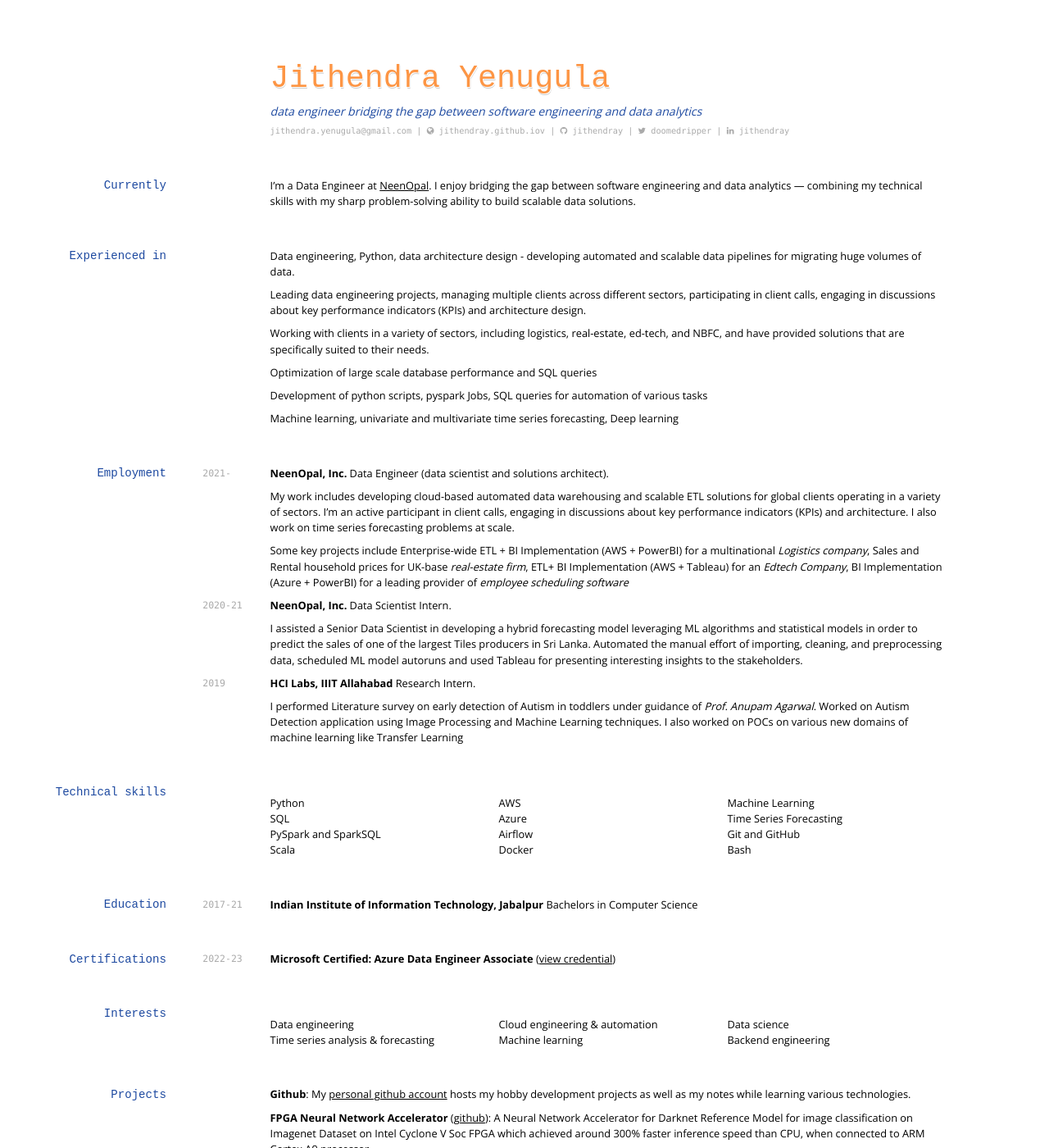
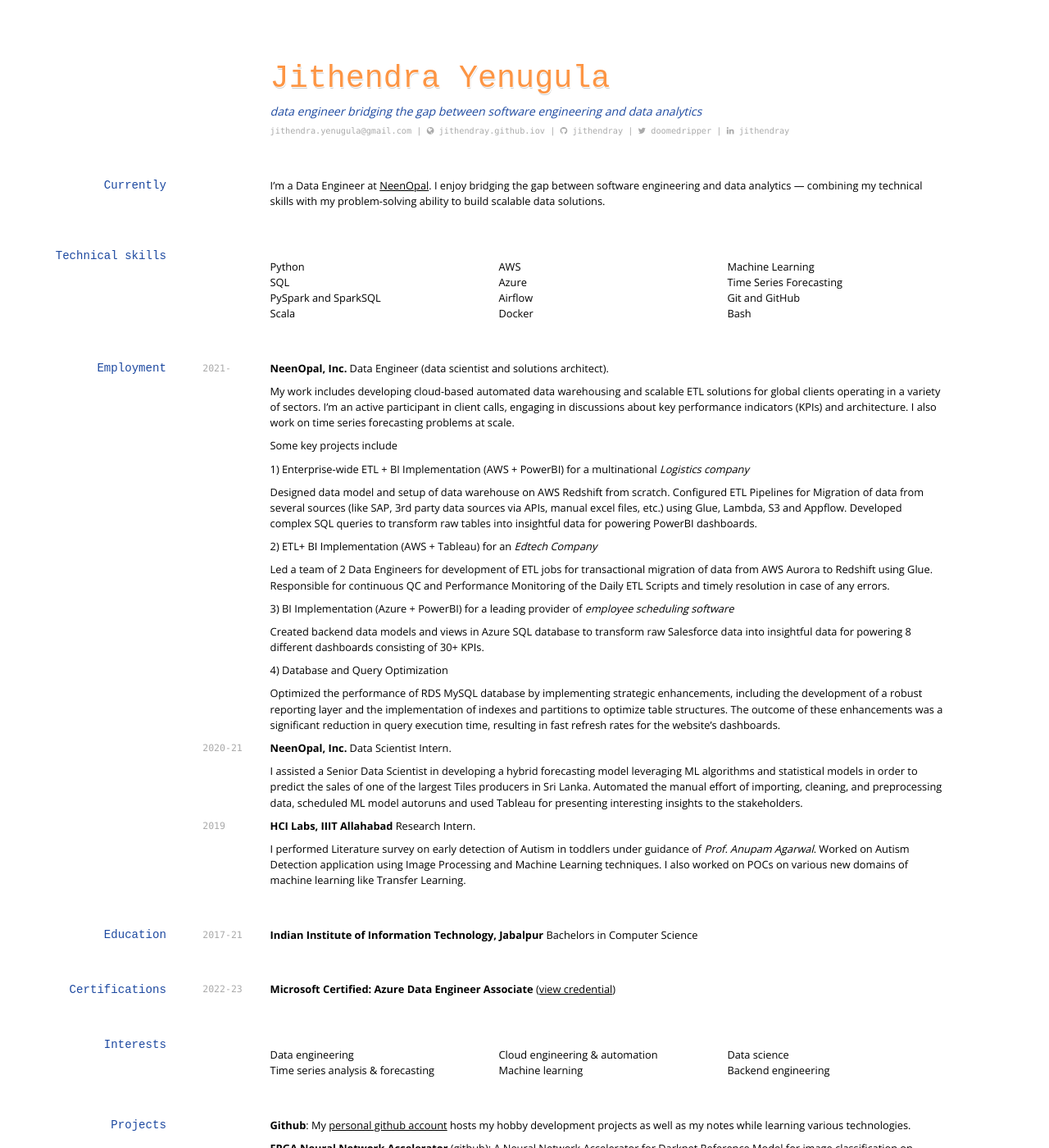
Before and after one commit to jithendray/cv, a Jekyll site: the page built from index.md, in a window 1280 px wide and 1400 px high. Shown: the whole window at 82% size. Built offline with Jekyll 4.4.1, drawn with Linux system fonts in a browser that asks for light colours; nearby versions of some CDN libraries.

Commit message:
index-skills-top

```diff
--- a/index.md
+++ b/index.md
@@ -20,8 +20,9 @@
 
 ## Currently
 
-I'm a Data Engineer at [NeenOpal](https://www.neenopal.com/). I enjoy bridging the gap between software engineering and data analytics — combining my technical skills with my sharp problem-solving ability to build scalable data solutions.
+I'm a Data Engineer at [NeenOpal](https://www.neenopal.com/). I enjoy bridging the gap between software engineering and data analytics — combining my technical skills with my problem-solving ability to build scalable data solutions.
 
+<!--
 ## Experienced in
 > Data engineering, Python, data architecture design - developing automated and scalable data pipelines for migrating huge volumes of data.
 
@@ -34,42 +35,7 @@
 > Development of python scripts, pyspark Jobs, SQL queries for automation of various tasks
 
 > Machine learning, univariate and multivariate time series forecasting, Deep learning
-
-
-## Employment
-
-`2021-`
-__NeenOpal, Inc.__ Data Engineer (data scientist and solutions architect).
-> My work includes developing cloud-based automated data warehousing and scalable ETL solutions for global clients operating in a variety of sectors. I'm an active participant in client calls, engaging in discussions about key performance indicators (KPIs) and architecture. I also work on time series forecasting problems at scale.
-
-> Some key projects include Enterprise-wide ETL + BI Implementation (AWS + PowerBI) for a multinational _Logistics company_, Sales and Rental household prices for UK-base _real-estate firm_, ETL+ BI Implementation (AWS + Tableau) for an _Edtech Company_, BI Implementation (Azure + PowerBI) for a leading provider of _employee scheduling software_
-
-<!-- 1) Enterprise-wide ETL + BI Implementation (AWS + PowerBI) for a multinational _Logistics company_
-
-> Designed data model and setup of data warehouse on AWS Redshift from scratch. Configured ETL Pipelines for Migration of data from several sources (like SAP, 3rd party data sources via APIs, manual excel files, etc.) using Glue, Lambda, S3 and Appflow. Developed complex SQL queries to transform raw tables into insightful data for powering PowerBI dashboards.
-
-2) ETL+ BI Implementation (AWS + Tableau) for an _Edtech Company_
-
-> Led a team of 2 Data Engineers for development of ETL jobs for transactional migration of data from AWS Aurora to Redshift using Glue. Responsible for continuous QC and Performance Monitoring of the Daily ETL Scripts and timely resolution in case of any errors.
-
-3) BI Implementation (Azure + PowerBI) for a leading provider of _employee scheduling software_
-
-> Created backend data models and views in Azure SQL database to transform raw Salesforce data into insightful data for powering 8 different dashboards consisting of 30+ KPIs.
-
-4) Database and Query Optimization
-
-> Optimized the performance of RDS MySQL database by implementing strategic enhancements, including the development of a robust reporting layer and the implementation of indexes and partitions to optimize table structures. The outcome of these enhancements was a significant reduction in query execution time, resulting in fast refresh rates for the website's dashboards. -->
-
-
-
-`2020-21`
-__NeenOpal, Inc.__ Data Scientist Intern.
-> I assisted a Senior Data Scientist in developing a hybrid forecasting model leveraging ML algorithms and statistical models in order to predict the sales of one of the largest Tiles producers in Sri Lanka. Automated the manual effort of importing, cleaning, and preprocessing data, scheduled ML model autoruns and used Tableau for presenting interesting insights to the stakeholders.
-
-
-`2019`
-__HCI Labs, IIIT Allahabad__ Research Intern.
-> I performed Literature survey on early detection of Autism in toddlers under guidance of _Prof. Anupam Agarwal_. Worked on Autism Detection application using Image Processing and Machine Learning techniques. I also worked on POCs on various new domains of machine learning like Transfer Learning
+-->
 
 ## Technical skills
 
@@ -85,6 +51,43 @@
 * Time Series Forecasting
 * Git and GitHub
 * Bash
+
+## Employment
+
+`2021-`
+__NeenOpal, Inc.__ Data Engineer (data scientist and solutions architect).
+> My work includes developing cloud-based automated data warehousing and scalable ETL solutions for global clients operating in a variety of sectors. I'm an active participant in client calls, engaging in discussions about key performance indicators (KPIs) and architecture. I also work on time series forecasting problems at scale.
+
+> Some key projects include
+
+<!-- Enterprise-wide ETL + BI Implementation (AWS + PowerBI) for a multinational _Logistics company_, Sales and Rental household prices for UK-base _real-estate firm_, ETL+ BI Implementation (AWS + Tableau) for an _Edtech Company_, BI Implementation (Azure + PowerBI) for a leading provider of _employee scheduling software_ -->
+
+1) Enterprise-wide ETL + BI Implementation (AWS + PowerBI) for a multinational _Logistics company_
+
+> Designed data model and setup of data warehouse on AWS Redshift from scratch. Configured ETL Pipelines for Migration of data from several sources (like SAP, 3rd party data sources via APIs, manual excel files, etc.) using Glue, Lambda, S3 and Appflow. Developed complex SQL queries to transform raw tables into insightful data for powering PowerBI dashboards.
+
+2) ETL+ BI Implementation (AWS + Tableau) for an _Edtech Company_
+
+> Led a team of 2 Data Engineers for development of ETL jobs for transactional migration of data from AWS Aurora to Redshift using Glue. Responsible for continuous QC and Performance Monitoring of the Daily ETL Scripts and timely resolution in case of any errors.
+
+3) BI Implementation (Azure + PowerBI) for a leading provider of _employee scheduling software_
+
+> Created backend data models and views in Azure SQL database to transform raw Salesforce data into insightful data for powering 8 different dashboards consisting of 30+ KPIs.
+
+4) Database and Query Optimization
+
+> Optimized the performance of RDS MySQL database by implementing strategic enhancements, including the development of a robust reporting layer and the implementation of indexes and partitions to optimize table structures. The outcome of these enhancements was a significant reduction in query execution time, resulting in fast refresh rates for the website's dashboards.
+
+
+
+`2020-21`
+__NeenOpal, Inc.__ Data Scientist Intern.
+> I assisted a Senior Data Scientist in developing a hybrid forecasting model leveraging ML algorithms and statistical models in order to predict the sales of one of the largest Tiles producers in Sri Lanka. Automated the manual effort of importing, cleaning, and preprocessing data, scheduled ML model autoruns and used Tableau for presenting interesting insights to the stakeholders.
+
+
+`2019`
+__HCI Labs, IIIT Allahabad__ Research Intern.
+> I performed Literature survey on early detection of Autism in toddlers under guidance of _Prof. Anupam Agarwal_. Worked on Autism Detection application using Image Processing and Machine Learning techniques. I also worked on POCs on various new domains of machine learning like Transfer Learning.
 
 
 ## Education
```
